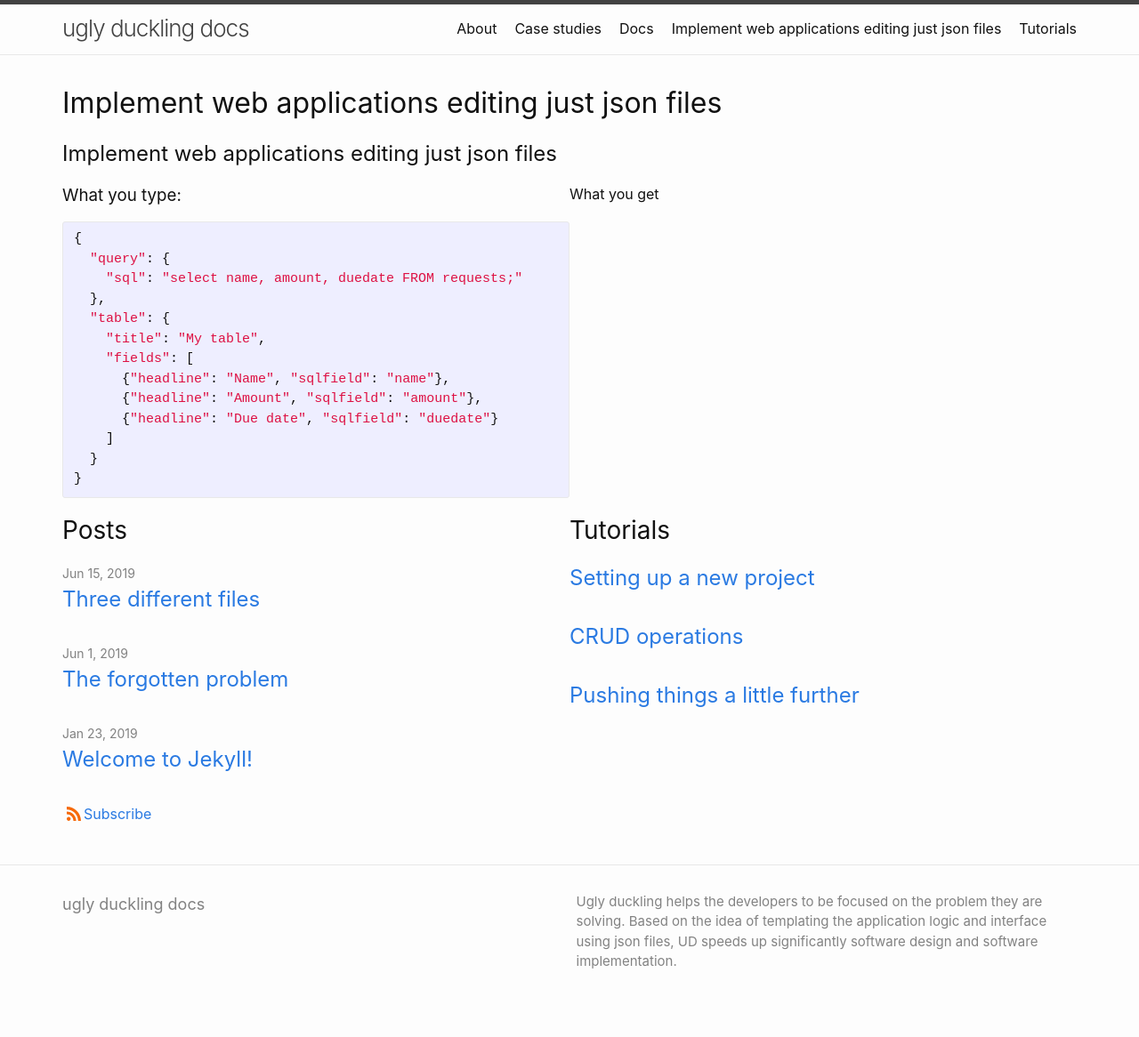
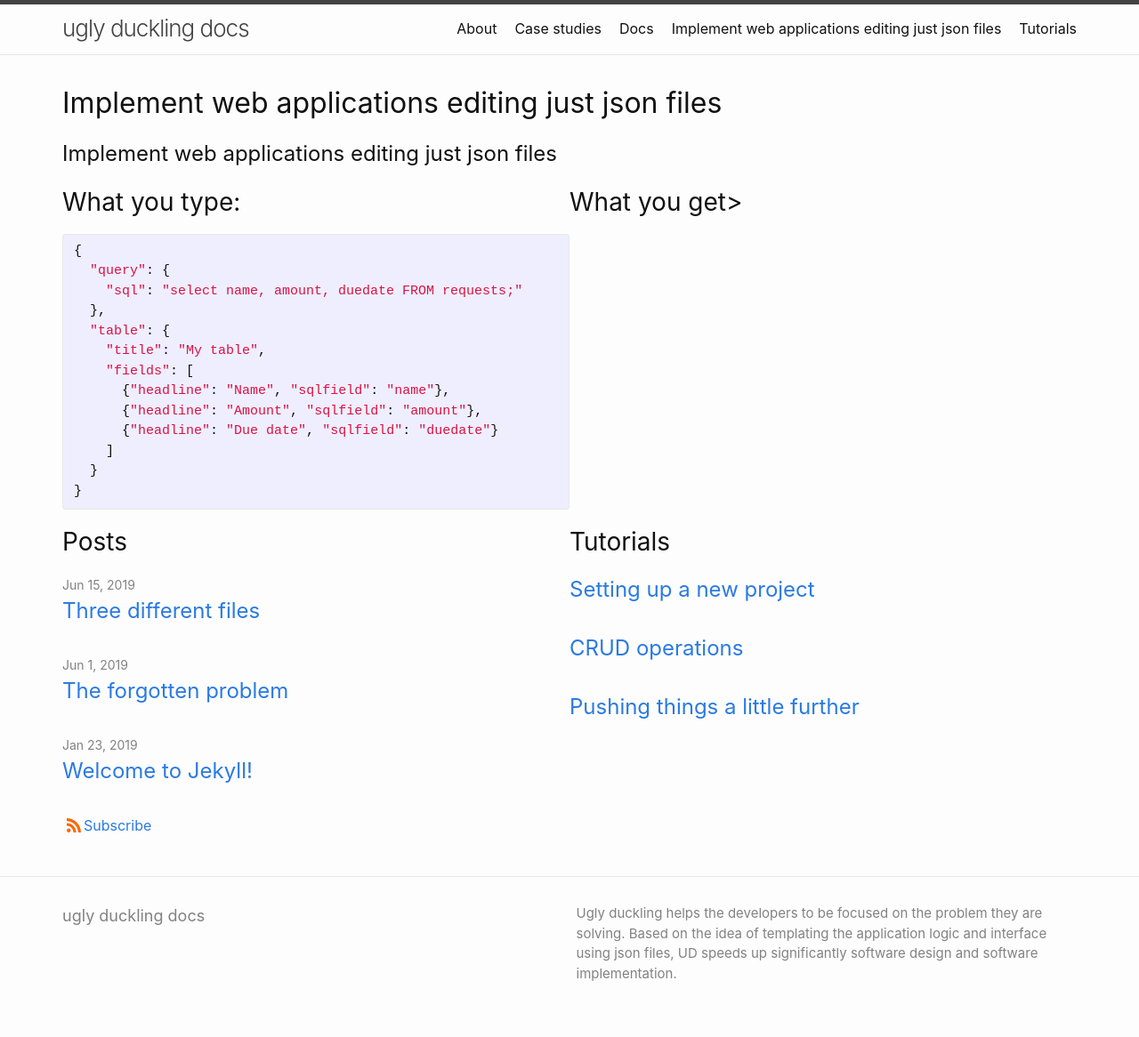
Before and after one commit to fabiomattei/uddocs, a Jekyll site: the page built from index.md, in a window 1280 px wide. Shown: the whole page at 89% size. Built offline with Jekyll 4.4.1, drawn with Linux system fonts in a browser that asks for light colours; our own code applies the rules of GitHub Pages for plain Markdown files.

Commit message:
updating titles

```diff
--- a/_layouts/home.html
+++ b/_layouts/home.html
@@ -11,7 +11,7 @@ layout: default
 
   <div class="home-page-posts">
 	  <div class="home-posts">
-		  <h3>What you type:</h3>
+		  <h2 class="post-list-heading">What you type:</h2>
 <figure class="highlight"><pre><code class="language-json" data-lang="json"><span class="p">{</span><span class="w">
   </span><span class="s2">"query"</span><span class="p">:</span><span class="w"> </span><span class="p">{</span><span class="w">
     </span><span class="s2">"sql"</span><span class="p">:</span><span class="w"> </span><span class="s2">"select name, amount, duedate FROM requests;"</span><span class="w">
@@ -27,7 +27,7 @@ layout: default
 </span><span class="p">}</span></code></pre></figure>
 	  </div>
 	  <div class="home-tutorials">
-		  What you get
+		  <h2 class="post-list-heading">What you get></h2>
       </div>
   </div>
 
```
